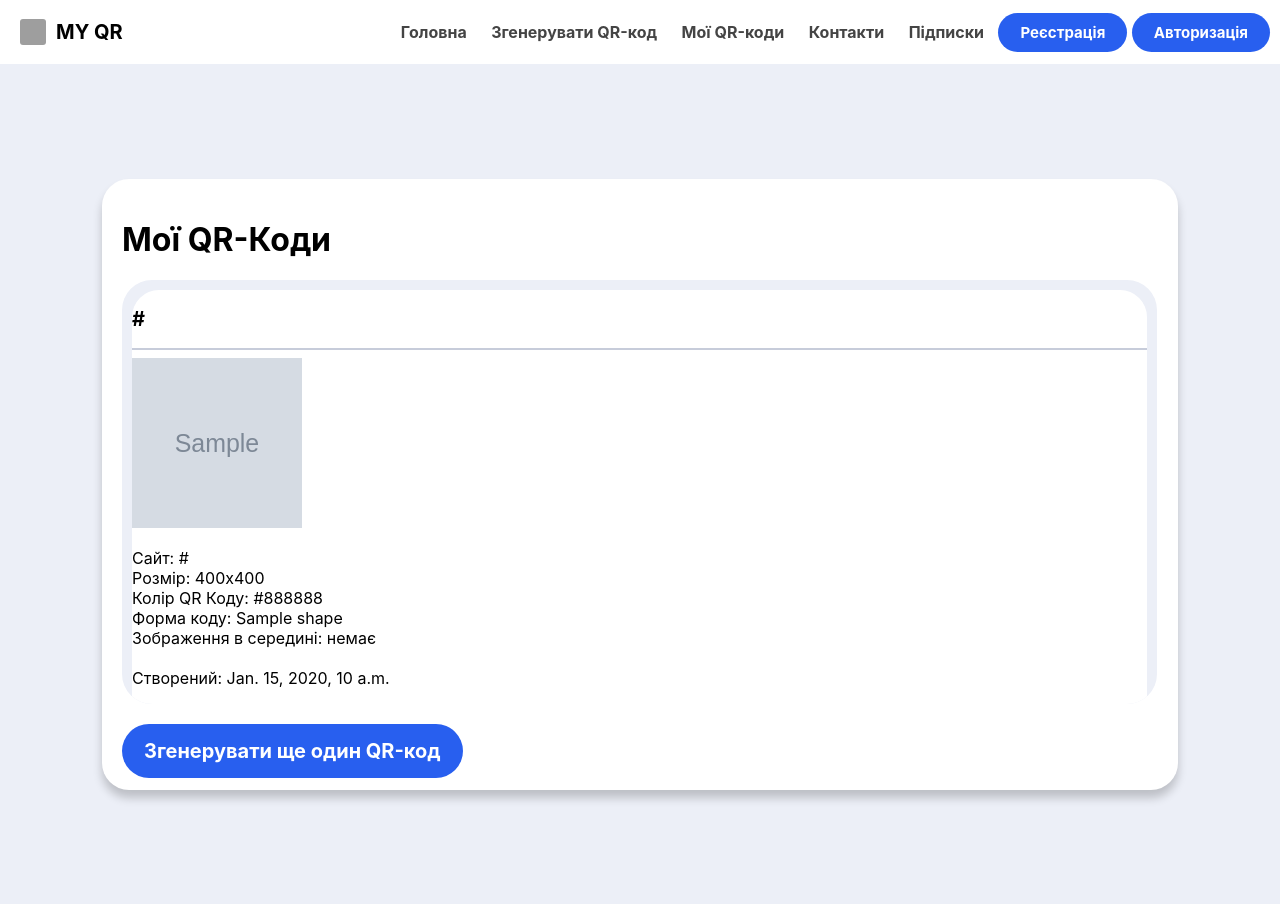
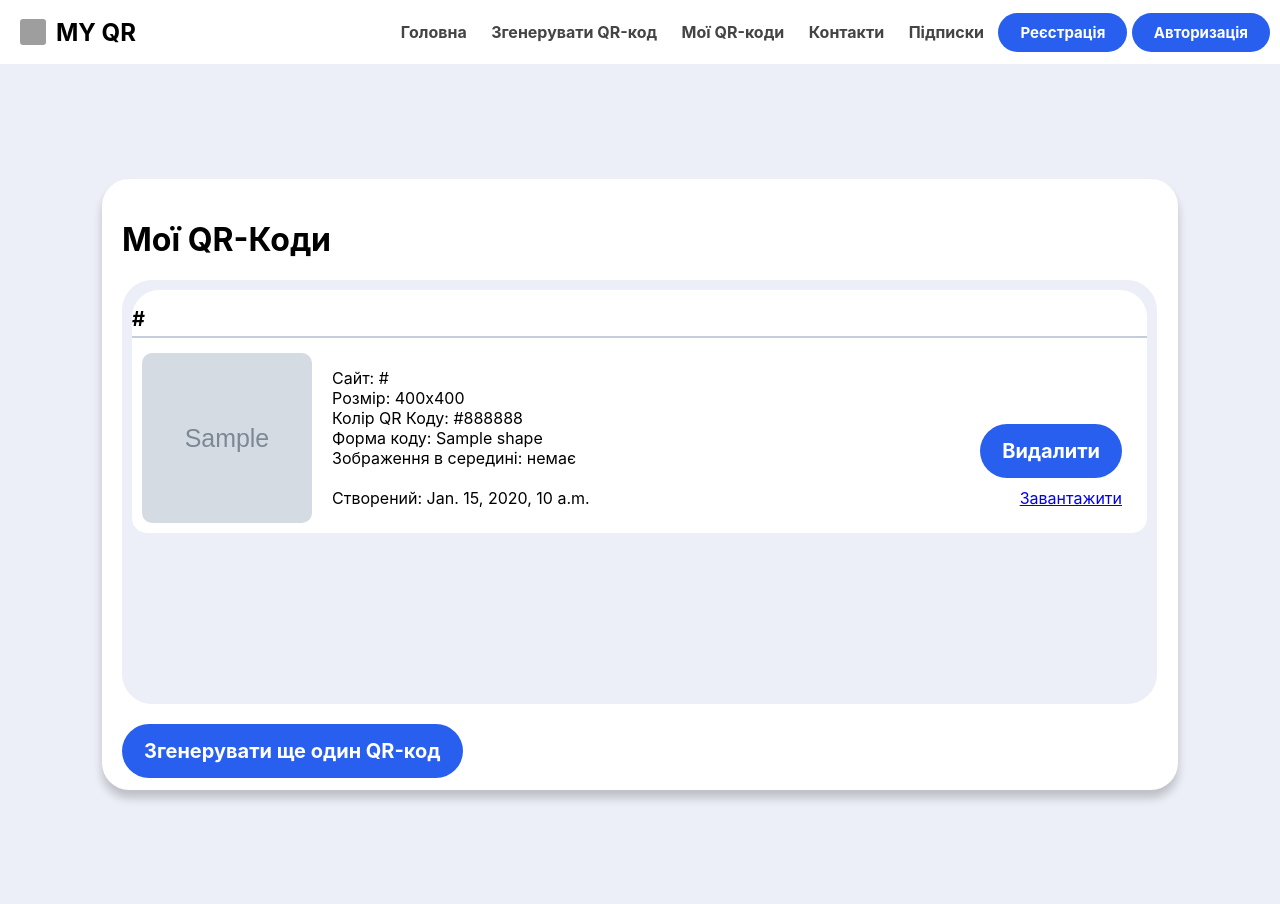
Before and after one commit to Levkivskiydmitro/qr_dj, a Django app: template my_qr/templates/qr.html in a window 1280 px wide. Run offline with Django 4.2, Linux system fonts and the light colour scheme; the template is opened without the code that fills it: most values are stand-ins (such as "Sample title", 1, 10 or a date in 2020); grey boxes marked "Sample" are stand-in pictures; some web fonts are replaced; grey boxes are pictures that could not be loaded.

Commit message:
Create function download

```diff
--- a/gen_qr/views.py
+++ b/gen_qr/views.py
@@ -1,5 +1,4 @@
-from django.shortcuts import render
-from django.http import HttpResponseRedirect
+from django.shortcuts import render, redirect
 import qrcode
 from .models import QR
 from PIL import Image, ImageDraw
@@ -62,6 +61,6 @@ def render_gen_qr(request):
             qr_code = QR.objects.create(url=url, color=color, shape=shape)
             qr_code.img.save(f"qr_{qr_code.id}.png", ContentFile(qr_image_io.read()))
 
-            return HttpResponseRedirect("home/")
+            return redirect('my_qr')
 
     return render(request, 'gen.html')
--- a/my_qr/templates/qr.html
+++ b/my_qr/templates/qr.html
@@ -19,7 +19,7 @@
                     <div>
                         <img src="{{ qr.img.url }}" alt="QR Code">
                         <p>
-                            Сайт: {{ qr.url }}<br> <!--qr.site-->
+                            Сайт: {{ qr.url }}<br>
                             Розмір: 400x400<br>
                             Колір QR Коду: {{ qr.color }}<br>
                             Форма коду: {{ qr.shape }}<br>
@@ -27,10 +27,9 @@
                             <br>
                             Створений: {{ qr.date }}
                         </p>
-                        <div>
-                            <img src="{{ qr.image.url }}" alt="QR-код">
+                        <div class="buttons">
                             <button type="submit" name="del-{{ qr.pk }}">Видалити</button>
-                            <a href="?download_local={{ qr.id }}" class="btn btn-primary">Завантажити</a>
+                            <a href="{{ qr.img.url }}" download="qrcode_{{ qr.pk }}.png">Завантажити</a>
                         </div>
                     </div>
                 {% endfor %}
--- a/static/myqrs.css
+++ b/static/myqrs.css
@@ -5,10 +5,6 @@
 form {
     background-color: white;
     border-radius: 27px;
-}
-
-h2 {
-    font-size: 20px;
 }
 
 button {
@@ -42,11 +38,47 @@ button:hover {
     gap: 10px;
 }
 
-img {
-    width: 170px;
-    height: 170px;
-}
-
 ::-webkit-scrollbar {
     width: 0;
 }
+.qr-code h2 {
+    font-size: 20px;
+    margin-bottom: 5px;
+}
+
+.qr-code hr {
+    margin: 5px 0;
+}
+
+.qr-code div {
+    display: flex;
+    justify-content: space-between;
+    align-items: center;
+    background-color: white;
+    border-radius: 15px;
+    padding: 10px;
+    position: relative;
+    gap: 10px;
+}
+
+.qr-code img {
+    width: 170px;
+    height: 170px;
+    border-radius: 10px;
+    margin: 0;
+}
+
+.qr-code p {
+    flex-grow: 1;
+    padding: 0 10px;
+    margin: 0;
+}
+.qr-code .buttons {
+    display: flex;
+    flex-direction: column;
+    gap: 10px;
+    position: absolute;
+    bottom: 15px;
+    right: 15px;
+    align-items: flex-end;
+}
```
Also changed, not shown: my_qr/views.py (+0 -14 lines).
